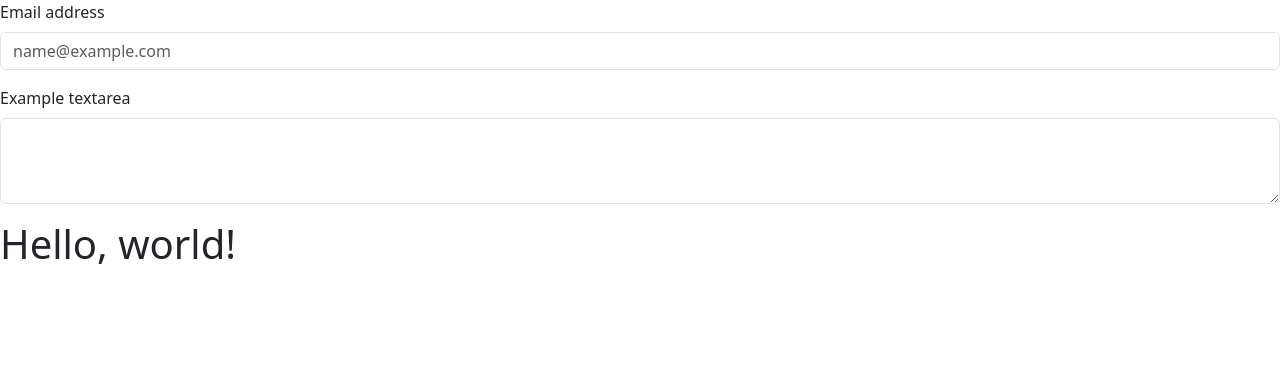
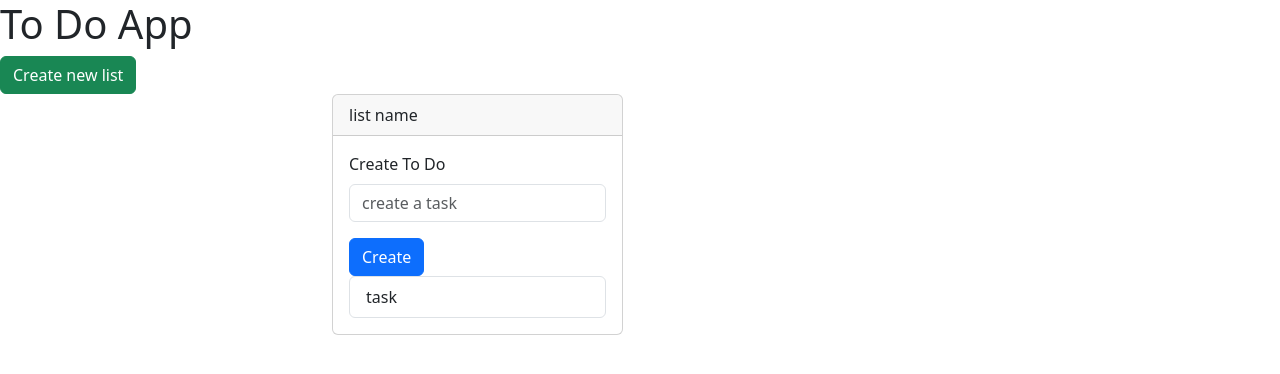
Before and after one commit to yugi-1/todoapp, a plain HTML site: page index.html in a window 1280 px wide. Drawn offline with nearby package versions, Linux system fonts and the light colour scheme.

Commit message:
basic components

```diff
--- a/index.html
+++ b/index.html
@@ -1,25 +1,38 @@
 <!doctype html>
 <html lang="en">
   <head>
+
     <meta charset="utf-8">
     <meta name="viewport" content="width=device-width, initial-scale=1">
     <title>To Do App</title>
-    <link href="./style.css">
+
     <link href="https://cdn.jsdelivr.net/npm/bootstrap@5.3.1/dist/css/bootstrap.min.css" rel="stylesheet" integrity="sha384-4bw+/aepP/YC94hEpVNVgiZdgIC5+VKNBQNGCHeKRQN+PtmoHDEXuppvnDJzQIu9" crossorigin="anonymous">
+    <link rel="stylesheet" href="style.css">
   </head>
   <body>
 
-    <div class="mb-3">
-        <label for="exampleFormControlInput1" class="form-label">Email address</label>
-        <input type="email" class="form-control" id="exampleFormControlInput1" placeholder="name@example.com">
+        <h1 class="title">To Do App</h1>
+
+
+        <button type="button" class="btn btn-success">Create new list</button>
+
+    <div class="container">
+        <div class="card">
+            <div class="card-header">
+                list name
+              </div>
+            <div class="card-body">
+                <div class="mb-3">
+                    <label for="entertodo" class="form-label">Create To Do</label>
+                    <input type="text" class="form-control" id="exampleFormControlInput1" placeholder="create a task">
+                  </div>
+                <button type="button" class="btn btn-primary">Create</button>
+                <ul class="list-group">
+                    <li class="list-group-item">task</li>
+                  </ul>
+            </div>
+          </div>
       </div>
-      <div class="mb-3">
-        <label for="exampleFormControlTextarea1" class="form-label">Example textarea</label>
-        <textarea class="form-control" id="exampleFormControlTextarea1" rows="3"></textarea>
-      </div>
-
-    <h1>Hello, world!</h1>
-
 
 
 
--- a/style.css
+++ b/style.css
@@ -0,0 +1,4 @@
+.container {
+    width: 50%;
+   display: flex;
+}
```
